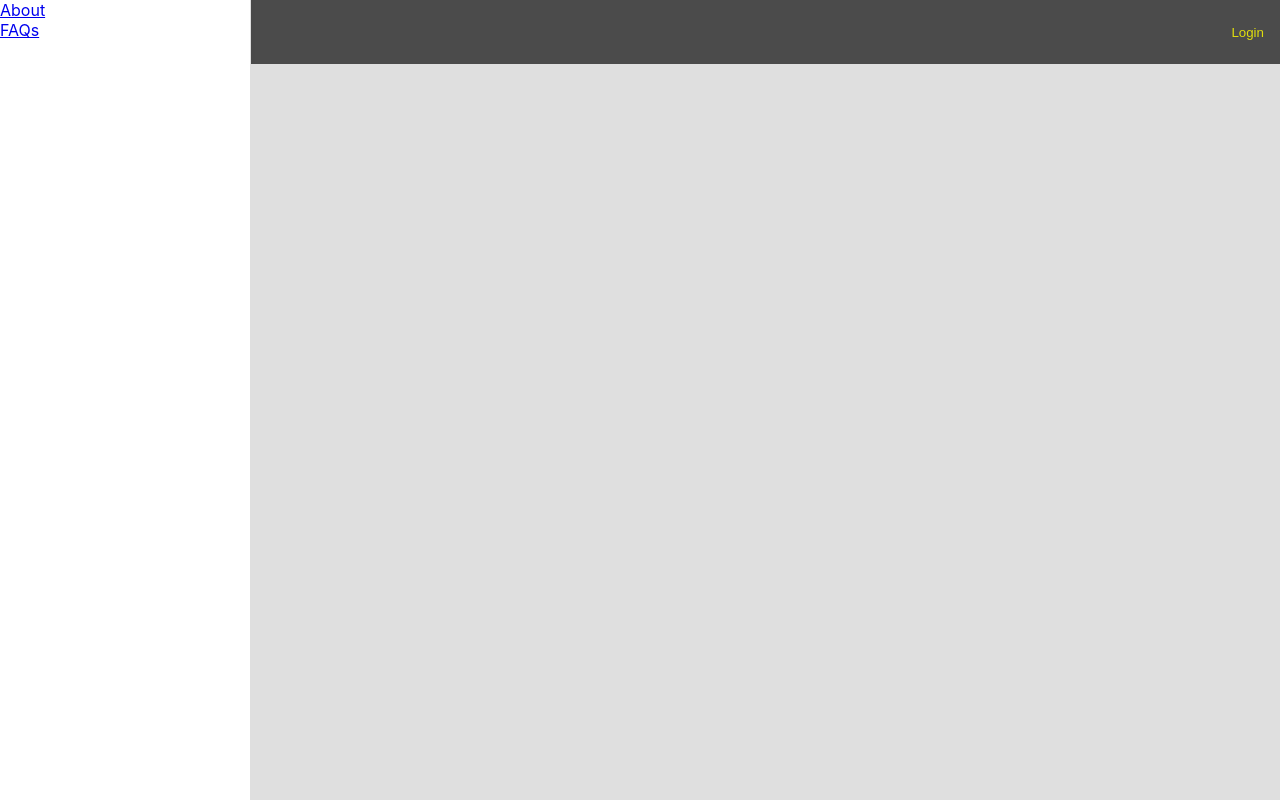
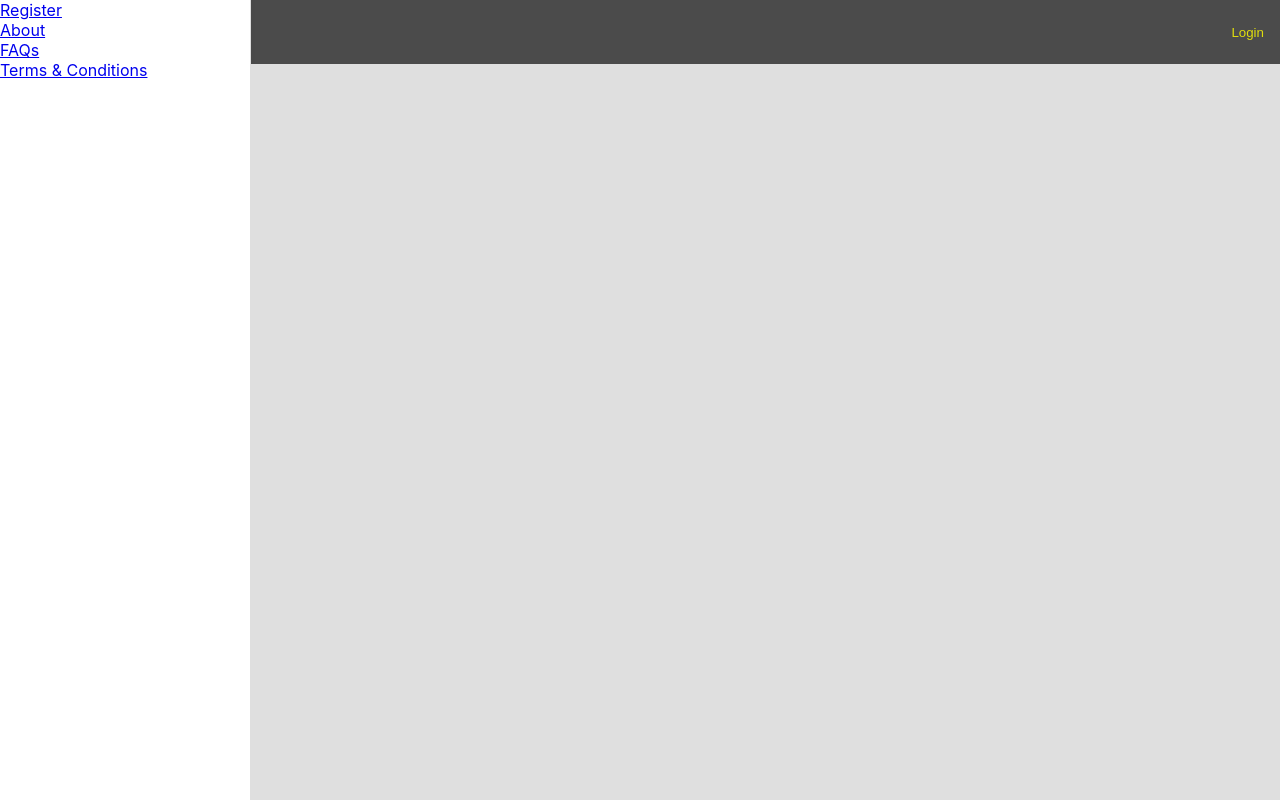
Before and after one commit to Call-me-doctor/cmd-front-end, a React (Create React App) app: page / in a window 1280 px wide. Both pictures are taken after a click on the element 27 px from the left and 32 px from the top of the page. Built offline with nearby package versions, Linux system fonts and the light colour scheme.

Commit message:
showing menu items

```diff
--- a/src/Components/NavigationBar/MenuList.js
+++ b/src/Components/NavigationBar/MenuList.js
@@ -1,4 +1,5 @@
 import React from 'react';
+import {MENU_LIST} from '../../constants';
 
 class MenuList extends React.Component {
 
@@ -14,8 +15,10 @@ class MenuList extends React.Component {
             <div className={`menu-list-container${this.props.showMenu?'':' minimize'
                 }`}>
                 <div className="menu-list">
-                    {this.menuItem('About', 'about')}
-                    {this.menuItem('FAQs', 'faqs')}
+                    {this.menuItem(MENU_LIST.register, 'register')}
+                    {this.menuItem(MENU_LIST.about, 'about')}
+                    {this.menuItem(MENU_LIST.faqs, 'faqs')}
+                    {this.menuItem(MENU_LIST.terms_and_conditions, 'terms_and_conditions')}
                 </div>
                 <div className="toggle" onClick={this.props.toggle}>
 
--- a/src/constants.js
+++ b/src/constants.js
@@ -1,11 +1,7 @@
-MENU_LIST = {
+export const MENU_LIST = {
     about: 'About',
     login: 'Login',
     register: 'Register',
     faqs: 'FAQs',
     terms_and_conditions: 'Terms & Conditions',
 }
-
-export default {
-    MENU_LIST,
-}
```
